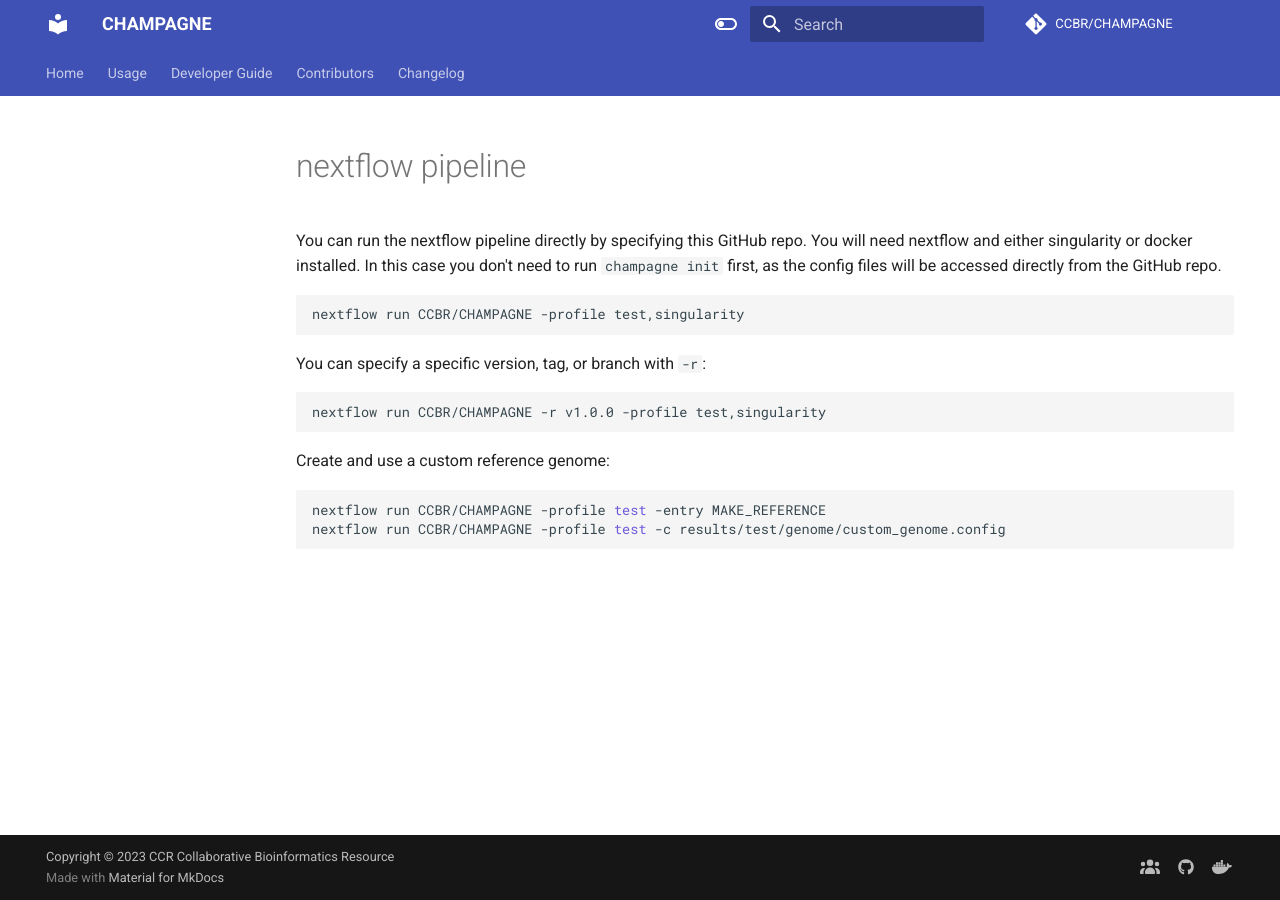
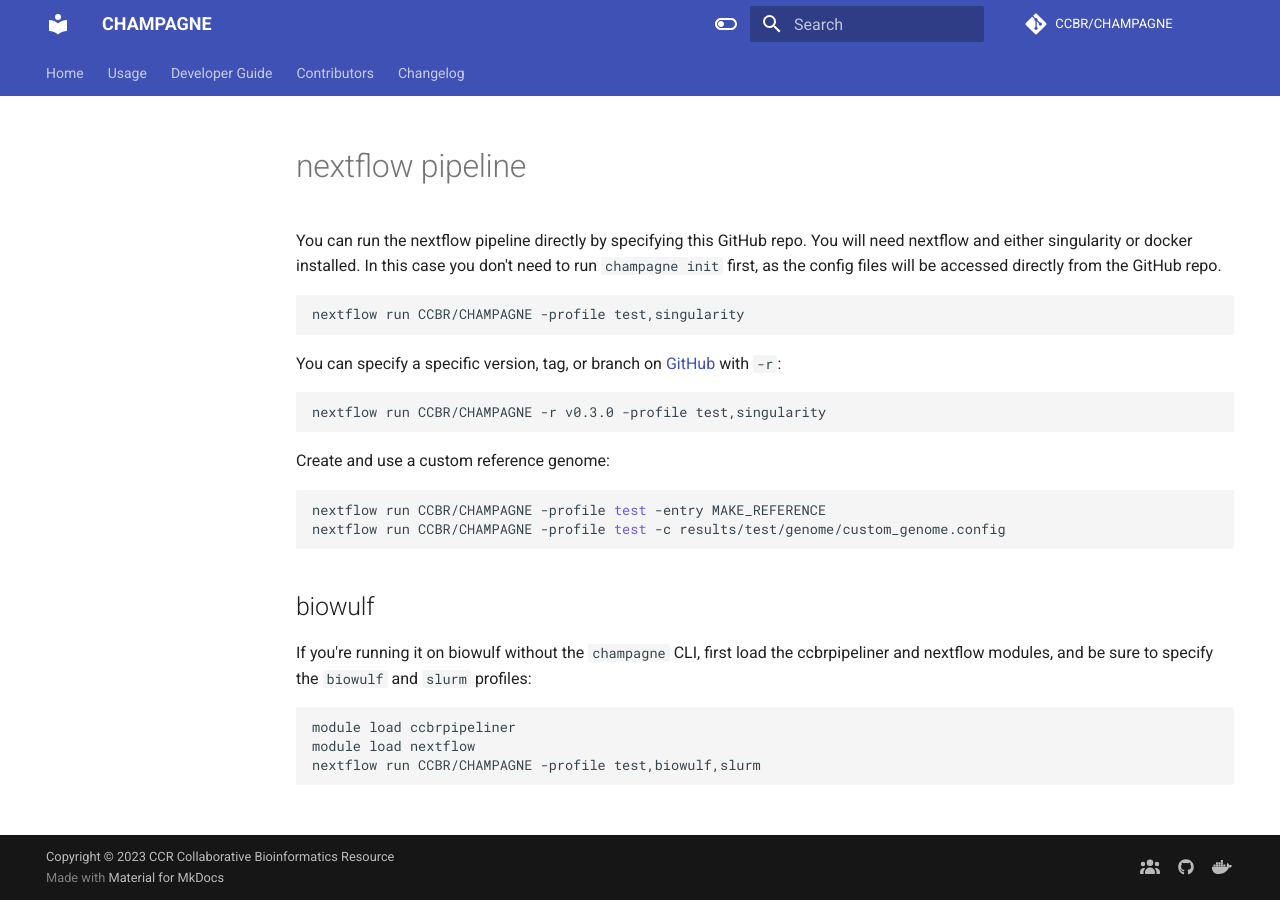
Before and after one commit to abcsFrederick/CHAMPAGNE, an MkDocs documentation site: the page built from docs/nextflow.md, in a window 1280 px wide. Built offline with MkDocs 1.6.1 and Material for MkDocs 9.7.7, drawn with Linux system fonts in a browser that asks for light colours; comment, search, counter and statistics services are not loaded; the version menu is left out.

Commit message:
docs: add biowulf-specific instructions for using nextflow run with github repo

````diff
--- a/docs/nextflow.md
+++ b/docs/nextflow.md
@@ -9,10 +9,10 @@ as the config files will be accessed directly from the GitHub repo.
 nextflow run CCBR/CHAMPAGNE -profile test,singularity
 ```
 
-You can specify a specific version, tag, or branch with `-r`:
+You can specify a specific version, tag, or branch on [GitHub](https://github.com/CCBR/CHAMPAGNE) with `-r`:
 
 ```sh
-nextflow run CCBR/CHAMPAGNE -r v1.0.0 -profile test,singularity
+nextflow run CCBR/CHAMPAGNE -r v0.3.0 -profile test,singularity
 ```
 
 Create and use a custom reference genome:
@@ -21,3 +21,15 @@ Create and use a custom reference genome:
 nextflow run CCBR/CHAMPAGNE -profile test -entry MAKE_REFERENCE
 nextflow run CCBR/CHAMPAGNE -profile test -c results/test/genome/custom_genome.config
 ```
+
+## biowulf
+
+If you're running it on biowulf without the `champagne` CLI,
+first load the ccbrpipeliner and nextflow modules,
+and be sure to specify the `biowulf` and `slurm` profiles:
+
+```sh
+module load ccbrpipeliner
+module load nextflow
+nextflow run CCBR/CHAMPAGNE -profile test,biowulf,slurm
+```
````
